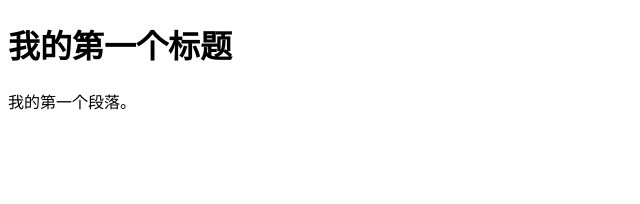
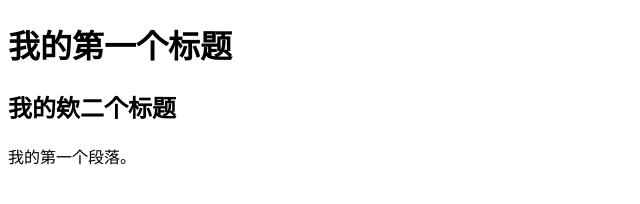
Before and after one commit to stdldy/dbhot2, a plain HTML site: page index.html in a window 1280 px wide. Shown: the whole page, without its empty margins (0-640 px from the left). Drawn offline with Linux system fonts and the light colour scheme.

Commit message:
短视频

```diff
--- a/index.html
+++ b/index.html
@@ -7,6 +7,7 @@
 <body>
 
 <h1>我的第一个标题</h1>
+<h2>我的欸二个标题</h2>
 <p>我的第一个段落。</p>
 
 </body>
```
